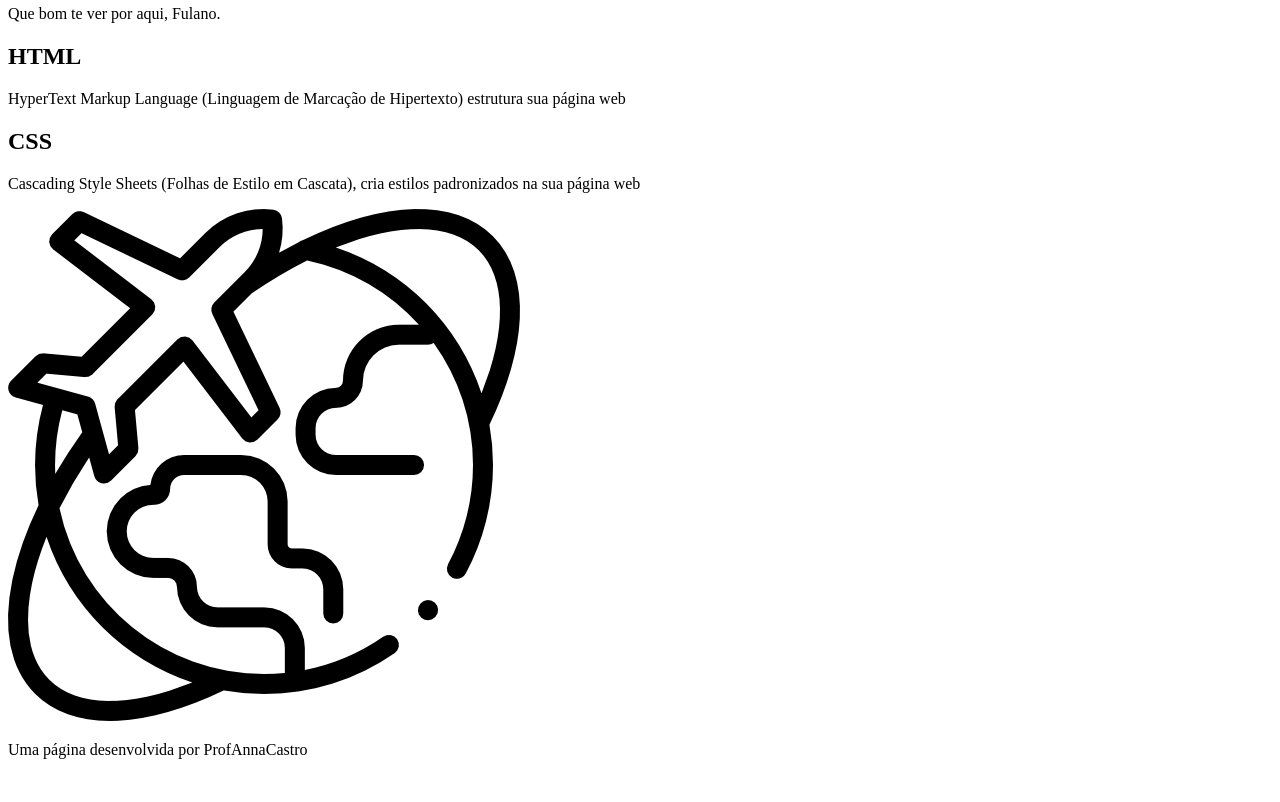
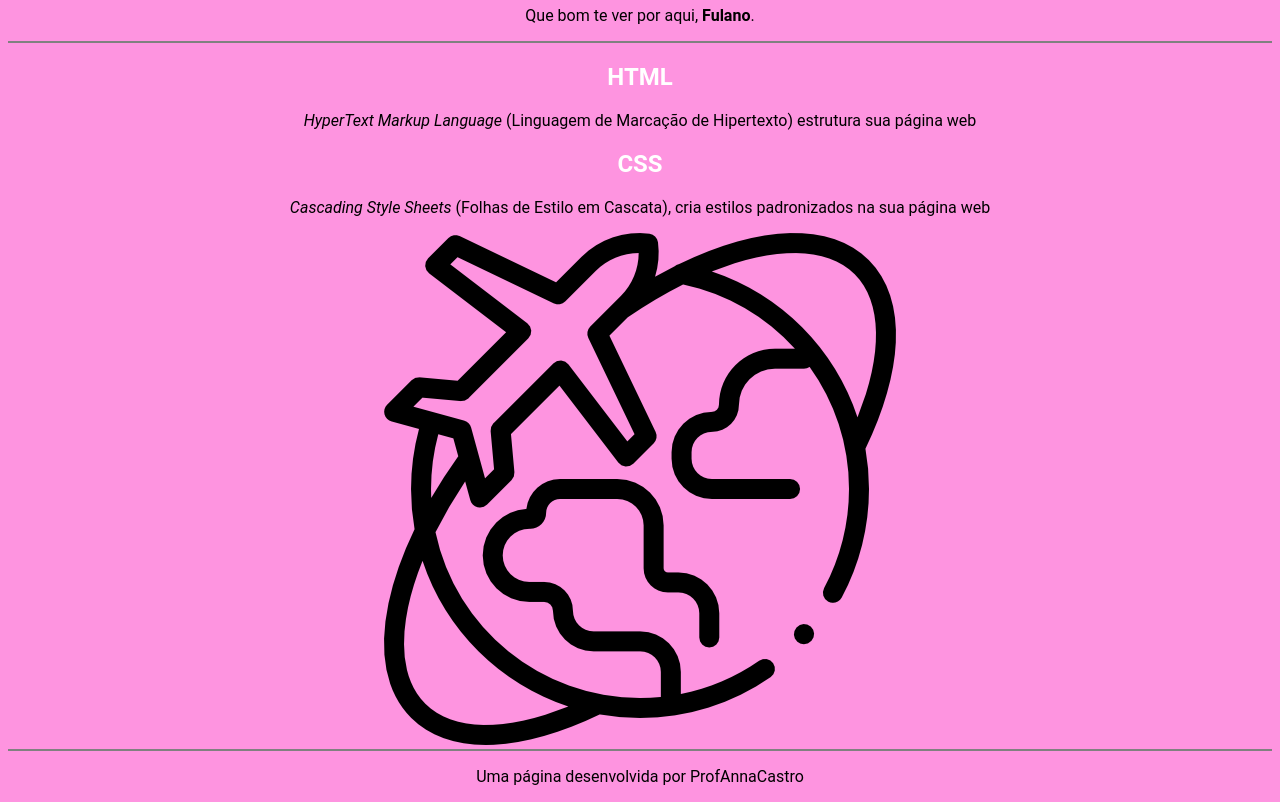
Before and after one commit to ProfAnnaCastro/Helloworld, a plain HTML site: page index.html in a window 1280 px wide. Shown: the part 75-877 px from the top of the page. Before the commit the page ends 850 px from the top, so only its background shows below. Drawn offline with Linux system fonts and the light colour scheme.

Commit message:
Add files via upload

```diff
--- a/index.html
+++ b/index.html
@@ -4,20 +4,21 @@
     <meta charset="UTF-8">
     <meta name="viewport" content="width=device-width, initial-scale=1.0">
     <title>Hello World</title>
+    <link rel="stylesheet" href="style.css">
 </head>
 <body>
     <header>
         <h1>Hello World</h1>
-        <p>Que bom te ver por aqui, Fulano.</p>
+        <p>Que bom te ver por aqui, <span id="nome-usuário">Fulano</span>.</p>
 
     </header>
 
     <section>
         <h2>HTML</h2>
-        <P>HyperText Markup Language (Linguagem de Marcação de Hipertexto) estrutura sua página web</P>
+        <P> <span class="texto-ingles">HyperText Markup Language</span> (Linguagem de Marcação de Hipertexto) estrutura sua página web</P>
 
         <H2>CSS</H2>
-        <P>Cascading Style Sheets (Folhas de Estilo em Cascata), cria estilos padronizados na sua página web</P>
+        <P><span class="texto-ingles">Cascading Style Sheets</span> (Folhas de Estilo em Cascata), cria estilos padronizados na sua página web</P>
         <IMg src="viagem (1).png " alt="figura de um mundo com um avião">
     </section>
 
--- /dev/null
+++ b/style.css
@@ -0,0 +1,26 @@
+h2{
+    color:white;
+}
+
+body{
+    background-color: #FE94E0;
+    color: black;
+    font-family: roboto;
+    text-align: center;
+}
+
+header{
+    border-bottom: 2px solid gray;
+}
+
+footer{
+    border-top: 2px solid gray;
+}
+
+#nome-usuário{
+    font-weight: bold;
+}
+
+.texto-ingles{
+    font-style: italic;
+}
```
